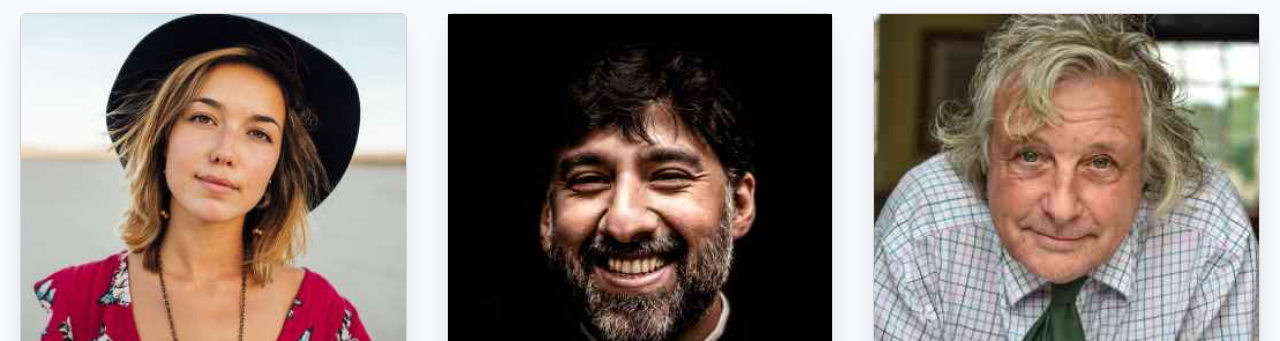
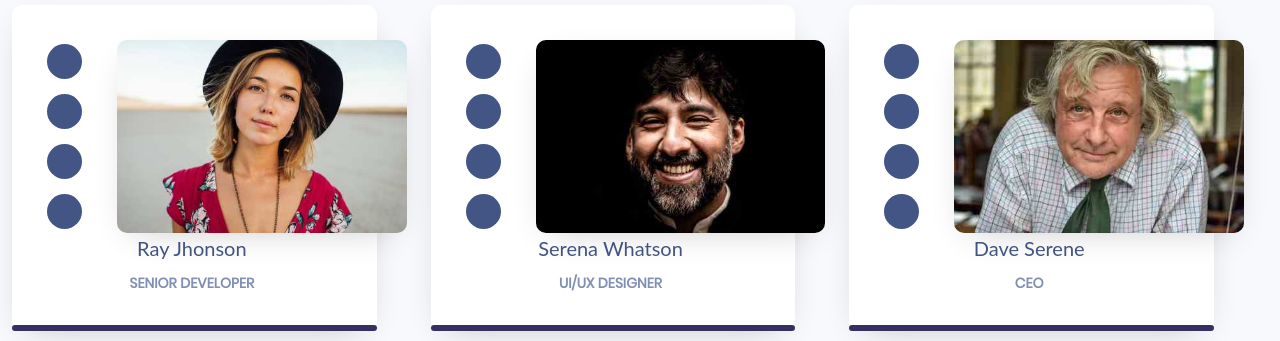
Before and after one commit to Mohammadostadi/test-example-project, a website: page about.html in a window 1280 px wide. Shown: the part 459-800 px from the top of the page. Drawn offline with Linux system fonts and the light colour scheme.

Commit message:
fix our team style

```diff
--- a/about.html
+++ b/about.html
@@ -4,8 +4,8 @@
 <meta name="viewport" content="width=device-width, initial-scale=1">
 <link
       rel="stylesheet"
-      href="https://cdnjs.cloudflare.com/ajax/libs/font-awesome/4.7.0/css/font-awesome.min.css"
-    />
+      href="https://cdnjs.cloudflare.com/ajax/libs/font-awesome/4.7.0/css/font-awesome.min.css"/>
+      <link rel="stylesheet" href="https://cdnjs.cloudflare.com/ajax/libs/material-design-iconic-font/2.2.0/css/material-design-iconic-font.min.css" integrity="sha256-3sPp8BkKUE7QyPSl6VfBByBroQbKxKG7tsusY2mhbVY=" crossorigin="anonymous" />
 <link rel="stylesheet" href="assets/vendors/bootstrap-5.3.2-dist/css/bootstrap.min.css">
 <link rel="stylesheet" href="assets/style/style.min.css">
 <script defer src="assets/js/mobileMenu.js"></script>
@@ -151,50 +151,72 @@
         </div>
       </section>
         <section class="team-sec container-fluid">
+
           <div class="about-section">
             <h1>About Us Page</h1>
             <p>Some text about who we are and what we do.</p>
             <p>Resize the browser window to see that this page is responsive by the way.</p>
             </div>
-
-
             <div class="row layout_padding">
             <h2 style="text-align:center">Our Team</h2>
-            <div class="col-lg-4 col-md-6">
-                <div class="card rounded">
-                <img src="public/images/blogs/team1.jpg" alt="Jane" class="w-100 image-css">
             <div class="container">
-                    <h2>Jane Doe</h2>
-                    <p class="title">CEO & Founder</p>
-                    <p>Some text that describes me lorem ipsum ipsum lorem.</p>
-                    <p>jane@example.com</p>
-                    <p><button class="button">Contact</button></p>
+                    <div class="row">
+                    <div class="row justify-content-center">
+                        <div class="col-md-6 col-lg-4 mb-30">
+                            <div class="team-item">
+                                <div class="mb-30 position-relative d-flex align-items-center">
+                                        <span class="socials d-inline-block">
+                                            <a href="#" class="zmdi zmdi-facebook"></a>
+                                            <a href="#" class="zmdi zmdi-twitter"></a>
+                                            <a href="#" class="zmdi zmdi-google"></a>
+                                            <a href="#" class="zmdi zmdi-instagram"></a>
+                                        </span>
+                                    <span class="img-holder d-inline-block">
+                                            <img src="public/images/blogs/team1.jpg" alt="Team">
+                                        </span>
+                                </div>
+                                <div class="team-content">
+                                    <h5 class="mb-2">Ray Jhonson</h5>
+                                    <p class="text-uppercase mb-0">Senior Developer</p>
                                 </div>
                             </div>
                         </div>
-
-            <div class="col-lg-4 col-md-6">
-                <div class="card rounded">
-                <img src="public/images/blogs/team2.jpg" alt="Mike" class="w-100 image-css">
-                <div class="container">
-                    <h2>Mike Ross</h2>
-                    <p class="title">Art Director</p>
-                    <p>Some text that describes me lorem ipsum ipsum lorem.</p>
-                    <p>mike@example.com</p>
-                    <p><button class="button">Contact</button></p>
+                        <div class="col-md-6 col-lg-4 mb-30">
+                            <div class="team-item">
+                                <div class="mb-30 position-relative d-flex align-items-center">
+                                        <span class="socials d-inline-block">
+                                            <a href="#" class="zmdi zmdi-facebook"></a>
+                                            <a href="#" class="zmdi zmdi-twitter"></a>
+                                            <a href="#" class="zmdi zmdi-google"></a>
+                                            <a href="#" class="zmdi zmdi-instagram"></a>
+                                        </span>
+                                    <span class="img-holder d-inline-block">
+                                            <img src="public/images/blogs/team2.jpg" alt="Team">
+                                        </span>
+                                </div>
+                                <div class="team-content">
+                                    <h5 class="mb-2">Serena Whatson</h5>
+                                    <p class="text-uppercase mb-0">UI/UX Designer</p>
                                 </div>
                             </div>
                         </div>
-
-            <div class="col-lg-4 col-md-6">
-                <div class="card rounded">
-                <img src="public/images/blogs/team3.jpg" alt="John" class="w-100 image-css">
-                <div class="container">
-                    <h2>John Doe</h2>
-                    <p class="title">Designer</p>
-                    <p>Some text that describes me lorem ipsum ipsum lorem.</p>
-                    <p>john@example.com</p>
-                    <p><button class="button">Contact</button></p>
+                        <div class="col-md-6 col-lg-4 mb-30">
+                            <div class="team-item">
+                                <div class="mb-30 position-relative d-flex align-items-center">
+                                        <span class="socials d-inline-block">
+                                            <a href="#" class="zmdi zmdi-facebook"></a>
+                                            <a href="#" class="zmdi zmdi-twitter"></a>
+                                            <a href="#" class="zmdi zmdi-google"></a>
+                                            <a href="#" class="zmdi zmdi-instagram"></a>
+                                        </span>
+                                    <span class="img-holder d-inline-block">
+                                            <img src="public/images/blogs/team3.jpg" alt="Team">
+                                        </span>
+                                </div>
+                                <div class="team-content">
+                                    <h5 class="mb-2">Dave Serene</h5>
+                                    <p class="text-uppercase mb-0">CEO</p>
+                                </div>
                             </div>
                         </div>
                     </div>
--- a/assets/sass/pages/_about.scss
+++ b/assets/sass/pages/_about.scss
@@ -35,3 +35,112 @@
     transition: all .3s ease;
   }
 }
+
+.team-item {
+  padding: 35px;
+  padding-right: 0;
+  position: relative;
+  z-index: 0;
+  &::after, &::before{
+    content: "";
+    position: absolute;
+    -webkit-box-shadow: $box--shadow;
+    box-shadow: $box--shadow;
+    border-radius: 10px;
+    z-index: -1;
+  }
+  &::before{
+    height: 100%;
+    background-color: $clr--white;
+    left: 0;
+    top: 0;
+    right: 30px;
+    -webkit-transition: all 0.3s ease;
+    transition: all 0.3s ease;
+  }
+  &::after{
+    height: 6px;
+    width: calc(100% - 30px);
+    background-color: $clr--primary;
+    left: 0;
+    bottom: 0;
+    -webkit-transition: all 0.3s linear;
+    transition: all 0.3s linear;
+  }
+  &:hover::after{
+    height: 100%;
+  }
+  .img-holder {
+    -ms-flex-negative: 0;
+    flex-shrink: 0;
+    -webkit-box-shadow: $box--shadow;
+    box-shadow: $box--shadow;
+    border-radius: 10px;
+    width: calc(100% - 70px);
+    margin-left: rem(70);
+    overflow: hidden;
+    img {
+      border-radius: 10px;
+      width: 100%;
+      -webkit-transform: scale(1.1);
+      transform: scale(1.1);
+      -webkit-transition: all 0.6s ease;
+      transition: all 0.6s ease;
+    }
+  }
+  &:hover .img-holder img{
+    -webkit-transform: scale(1);
+    transform: scale(1);
+  }
+  .socials {
+    position: absolute;
+    a {
+      display: block;
+      margin-right: 0;
+      margin-bottom: rem(15);
+      -webkit-box-shadow: $box--shadow;
+      box-shadow: $box--shadow;
+    }
+  }
+  .socials a:last-of-type {
+    margin-bottom: 0;
+  }
+  .team-content {
+    margin-right: rem(70);
+    text-align: center;
+  }
+  .team-content h5 {
+    color: $clr--secondary;
+    -webkit-transition: all 0.4s ease;
+    transition: all 0.4s ease;
+  }
+  .team-content p {
+    color: $clr--third;
+    -webkit-transition: all 0.4s ease;
+    transition: all 0.4s ease;
+    font-weight: 600;
+    font-size: 14px;
+  }
+
+}
+.team-item:hover .team-content h5, .team-item:hover .team-content p {
+  color: $clr--white;
+  -webkit-transition: all 0.3s ease;
+  transition: all 0.3s ease;
+}
+
+.socials a {
+    width: 35px;
+    height: 35px;
+    background-color: $clr--secondary;
+    border-radius: 50%;
+    -webkit-box-shadow: $box--shadow;
+    box-shadow: $box--shadow;
+    text-align: center;
+    color: $clr--white;
+    padding-top: rem(10);
+    font-size: 16px;
+    margin-right: rem(10);
+    -webkit-transition: all 0.3s ease;
+    transition: all 0.3s ease;
+}
```
Also changed, not shown: assets/style/style.min.css, 1 other file. Lines whose indentation alone changed are shown as unchanged.
